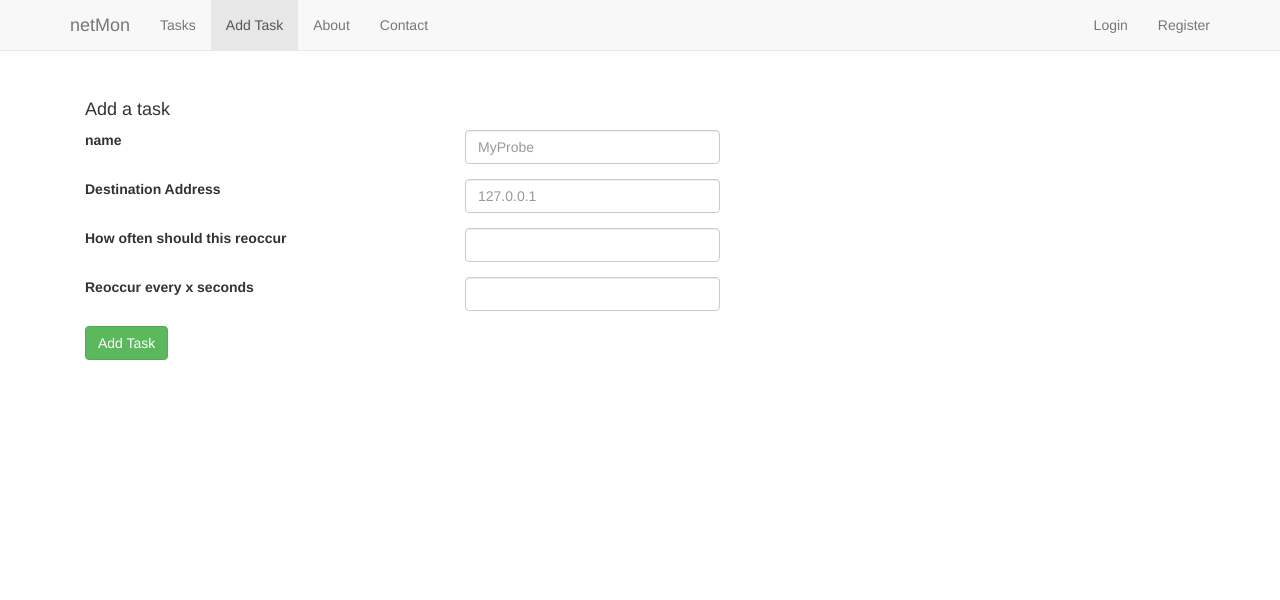
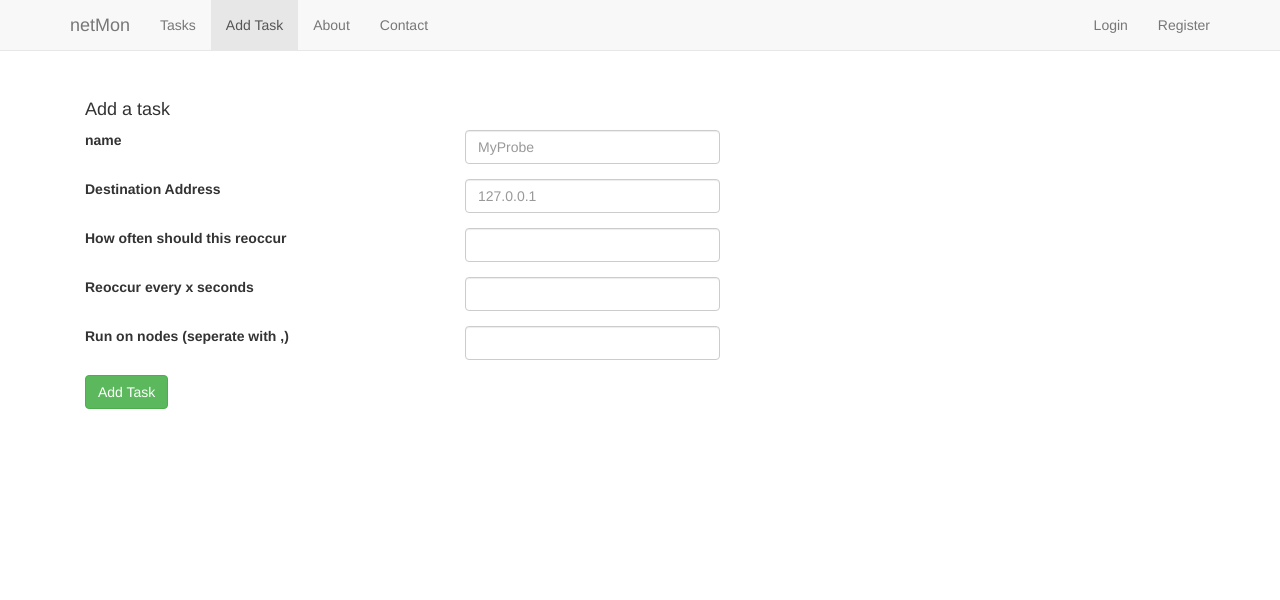
Before and after one commit to thiezn/netMon, a Flask app: page /tasks/add in a window 1280 px wide. Shown: the top 600 px of the page. Run offline with Flask 2, Linux system fonts and the light colour scheme; parts of the project's set-up code (start-up, migrations or seed data) failed here and were passed over; some libraries are stand-ins or nearby versions.

Commit message:
Adding new probes through frontend working
We can now use the add task form to actually add a new probe to a node.
It will automatically use the current time instead of prompting for a
timedate field at the moment. You have to manually type the node you wnt
to schedule it on. In the future want to provide a drop down with all
known nodes.

Need to come up with a proper way to see if a probe is already
scheduled. At the moment using a list to keep track of the dest_addr but
this isn't unique enough and still duplicates a task once since it needs
to put it on the task_list first.

```diff
--- a/frontend/app/forms.py
+++ b/frontend/app/forms.py
@@ -41,5 +41,6 @@ class TaskForm(Form):
     dest_addr = StringField('Destination Address',
                             validators=[DataRequired('Invalid IP')])
     run_at = DateTimeField('Run at')
+    run_on_nodes = StringField('Run on nodes (seperate with ,)')
     recurrence_count = IntegerField('How often should this reoccur')
     recurrence_time = IntegerField('Reoccur every x seconds')
--- a/frontend/app/templates/add_task.html
+++ b/frontend/app/templates/add_task.html
@@ -42,6 +42,15 @@
           {{ form.recurrence_time.errors[0] }}
         </div>
 
+          <div class="form-group {% if form.run_on_nodes.errors %} has-error {% endif %}">
+          {{ form.run_on_nodes.label(class="col-sm-4") }}
+          <div class="col-sm-3">
+            {{ form.run_on_nodes(class="form-control") }}
+          </div>
+          <p class="col-sm-5 help-block">
+          {{ form.run_on_nodes.errors[0] }}
+        </div>
+
         <button class="btn btn-success" type="submit">Add Task</button>
 </form>
 {% endblock %}
--- a/frontend/app/templates/tasks.html
+++ b/frontend/app/templates/tasks.html
@@ -6,6 +6,7 @@
   <tr>
     <th>task_id</th>
     <th>type</th>
+    <th>destination</th>
     <th>first run</th>
     <th>recurrence</th>
     <th>recurrence time (sec)</th>
@@ -16,6 +17,7 @@
   <tr>
       <td><a href='{{ url_for('task', task_id=task['_id']) }}'>{{task['_id']}}</a></td>
       <td>{{task['type']}}</td>
+      <td>{{task['dest_addr']}}</td>
       <td>{{task['run_at']}}</td>
       {% if task['recurrence_time'] and not task['recurrence_count'] %}
         <td>persistent</td>
--- a/frontend/app/views.py
+++ b/frontend/app/views.py
@@ -10,6 +10,7 @@ from pymongo import MongoClient
 from bson.objectid import ObjectId
 from nvd3 import lineChart
 from datetime import datetime
+import time
 
 
 # Lets get this stuff loaded here quickly,
@@ -116,11 +117,13 @@ def add_task():
     if request.method == 'POST':
         form = TaskForm(request.form)
         if form.validate():
-            task = {'type': form.data['probe_type'],
+            task = {'run_at': time.time(),
+                    'type': form.data['probe_type'],
                     'recurrence_time': form.recurrence_time.data,
                     'recurrence_count': form.recurrence_count.data,
-                    'run_at': form.run_at.data,
-                    'dest_addr': form.dest_addr.data}
+                    # 'run_at': form.run_at.data,
+                    'dest_addr': form.dest_addr.data,
+                    'run_on_nodes': form.run_on_nodes.data.split(',')}
             if form.probe_type == 'PingProbe':
                 task['timeout'] = 1
                 task['count'] = 10
```
Also changed, not shown: node/main.py (+11 -3 lines).
